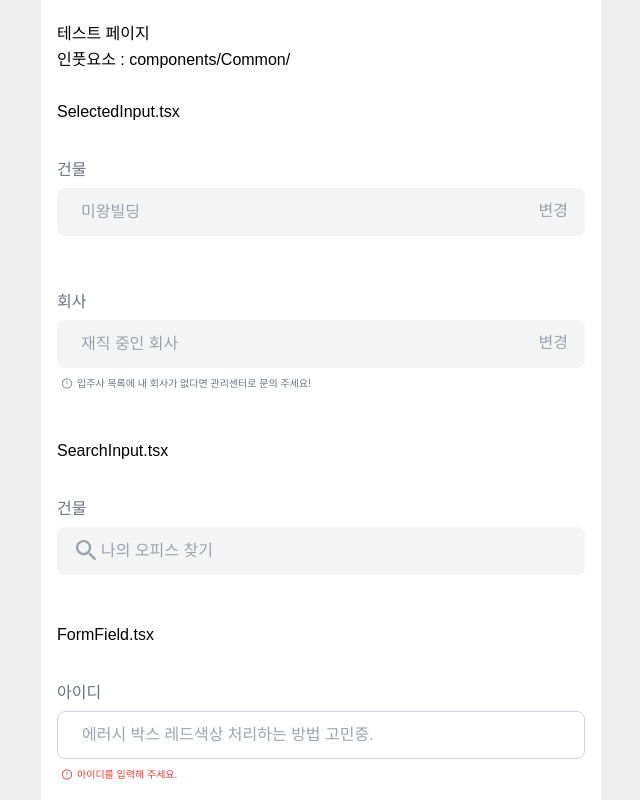
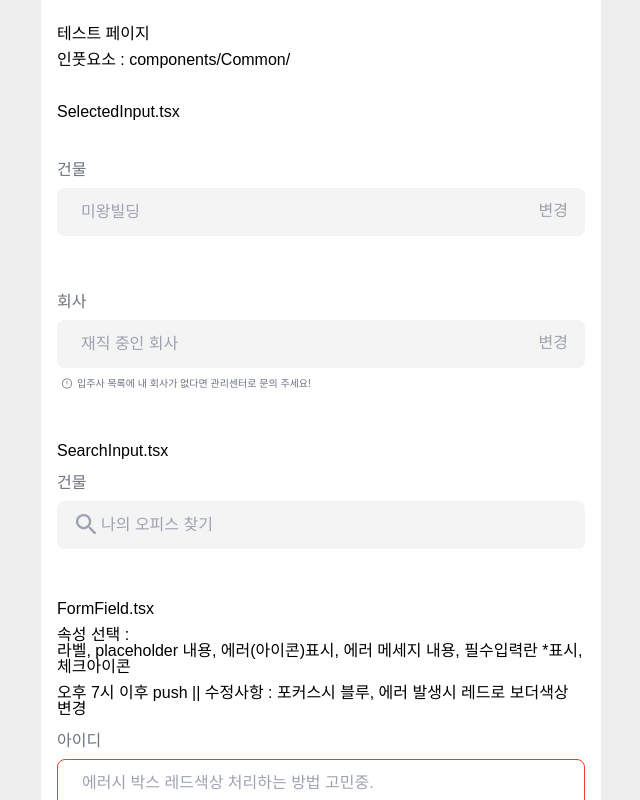
Before and after one commit to FC-Chilli-Bubble/front-officener, a React (Vite) app: page /login in a window 1280 px wide. Shown: the whole page, without its empty margins (319-959 px from the left). Built offline with nearby package versions, Linux system fonts and the light colour scheme; a web font is replaced by a local one.

Commit message:
:립스틱: Design: input 공통컴포넌트 테두리색상 수정

```diff
--- a/src/components/Common/FormField.tsx
+++ b/src/components/Common/FormField.tsx
@@ -1,4 +1,4 @@
-import { styled, css } from 'styled-components';
+import { styled } from 'styled-components';
 
 import { INPUT_REDERROR_MESSAGE, INPUT_CHECK_ICONS } from '@/constants/commonUiData';
 
@@ -35,10 +35,17 @@ const FormField = ({
         <RequiredLabel htmlFor="input-box">{label}</RequiredLabel>
       )}
       <InputContainer>
-        <InputBox
-          type="text"
-          placeholder={placeholder}
-          id="input-box"></InputBox>
+        {redErrorIcon == 'none' ? (
+          <InputBox
+            type="text"
+            placeholder={placeholder}
+            id="input-box"></InputBox>
+        ) : (
+          <ErrorInputBox
+            type="text"
+            placeholder={placeholder}
+            id="input-box"></ErrorInputBox>
+        )}
         {checkIcon !== 'none' && (
           <InnerIcon
             src={INPUT_CHECK_ICONS[checkIcon]}
@@ -103,6 +110,20 @@ const InputBox = styled.input`
   }
   &:focus {
     color: ${({ theme }) => theme.colors.grayColor9};
+    border: 1px solid ${({ theme }) => theme.colors.marinblueColor};
+  }
+`;
+const ErrorInputBox = styled.input`
+  display: flex;
+  width: 100%;
+  height: 48px;
+  padding: 13px 24px;
+  align-items: center;
+  gap: 10px;
+  border-radius: 8px;
+  border: 1px solid ${({ theme }) => theme.colors.redColor0};
+  ::placeholder {
+    color: ${({ theme }) => theme.colors.grayColor3};
   }
 `;
 
--- a/src/pages/Login/Login.tsx
+++ b/src/pages/Login/Login.tsx
@@ -33,7 +33,6 @@ const Login = () => {
       <br />
       <br />
       <h3>SearchInput.tsx</h3>
-      <br />
       <SearchInput
         label={'건물'}
         placeholder={'나의 오피스 찾기'}
@@ -41,7 +40,12 @@ const Login = () => {
       <br />
       <br />
       <h3>FormField.tsx</h3>
-      <br />
+      <div>
+        {' '}
+        속성 선택 : <br />
+        라벨, placeholder 내용, 에러(아이콘)표시, 에러 메세지 내용, 필수입력란 *표시, 체크아이콘{' '}
+      </div>
+      <div>오후 7시 이후 push || 수정사항 : 포커스시 블루, 에러 발생시 레드로 보더색상 변경</div>
       <FormField
         label={'아이디'}
         placeholder={'에러시 박스 레드색상 처리하는 방법 고민중.'}
```
